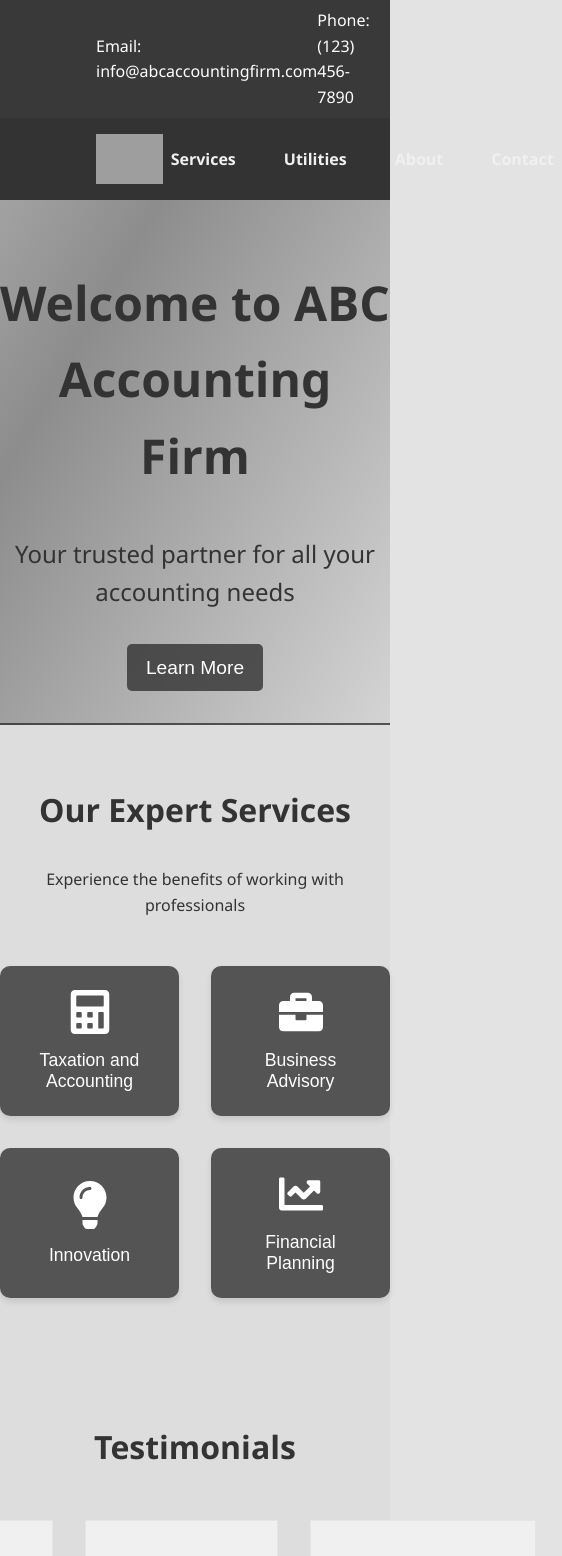
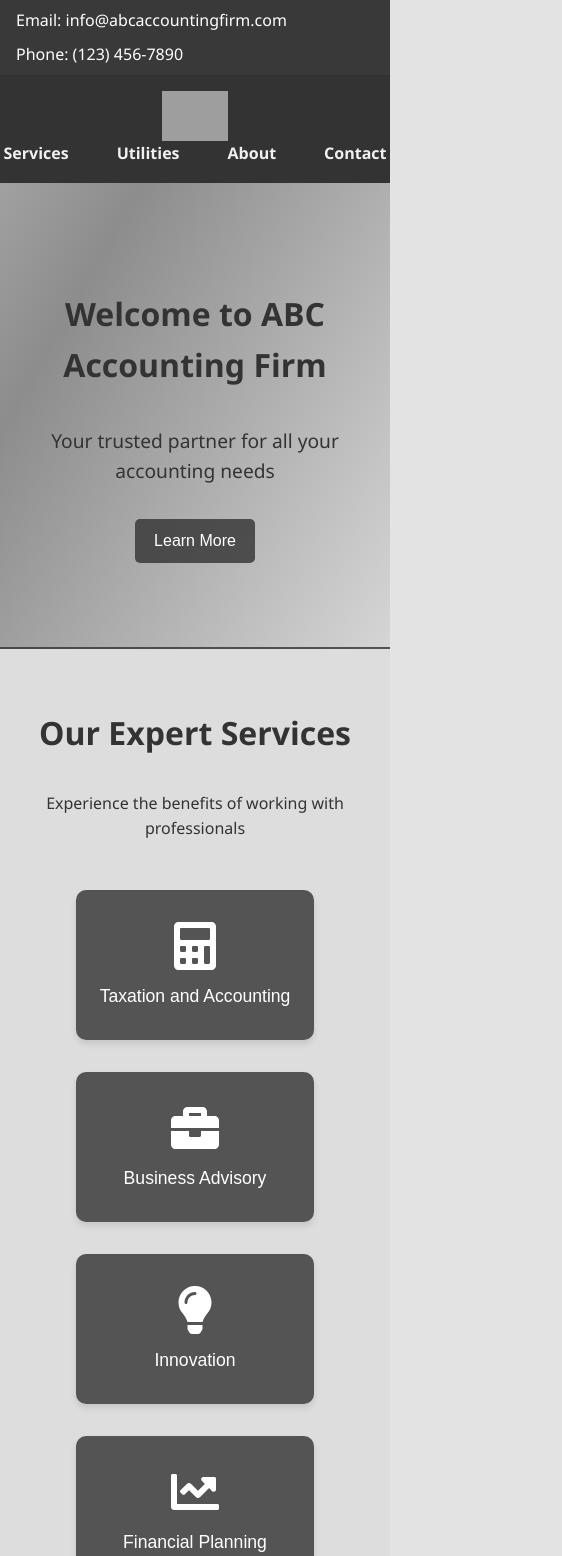
Before and after one commit to Hongsblash/super-duper-chainsaw, a React (Create React App) app: page / in a window 390 px wide. Shown: the top 1556 px of the page, 562 px wide, since content can reach past the window. Built offline with nearby package versions, Linux system fonts and the light colour scheme; grey boxes are pictures that could not be loaded.

Commit message:
Added mobile compatibility

```diff
--- a/src/components/Footer.css
+++ b/src/components/Footer.css
@@ -75,8 +75,6 @@
   transform: scaleX(1);
 }
 
-/* Social media icons */
-
 .footer-social a {
   display: flex;
   align-items: center;
@@ -88,11 +86,51 @@
   font-family: 'Material Icons';
 }
 
-/* Copyright */
-
 .footer-copyright {
   grid-column: span 4;
   text-align: center;
   margin-top: 1rem;
   opacity: 0.8;
 }
+
+/*--------- Mobile Compatibility ---------*/
+
+@media (max-width: 768px) {
+  .footer {
+    display: flex;
+    flex-direction: column;
+    align-items: center;
+    gap: 1rem;
+  }
+
+  .footer-contact {
+    order: -1;
+    width: 100%;
+    text-align: center;
+    border-bottom: 1px solid white;
+    padding-bottom: 0.5rem;
+    margin-bottom: 2rem;
+  }
+
+  .footer-logo {
+    display: none;
+  }
+
+  .footer-links {
+    display: grid;
+    grid-template-columns: 1fr 1fr 1fr;
+    gap: 0.5rem;
+    margin-bottom: 1rem;
+  }
+
+  .footer-social {
+    display: flex;
+    flex-direction: row;
+    justify-content: center;
+    gap: 1rem;
+  }
+
+  .footer-copyright {
+    margin-top: 0.5rem;
+  }
+}
--- a/src/components/GetInTouchSection.css
+++ b/src/components/GetInTouchSection.css
@@ -30,3 +30,15 @@
   .get-in-touch-section button:hover {
     background-color: rgba(255, 255, 255, 0.2);
   }
+
+  /*--------- Mobile Compatibility   ---------*/
+
+  @media (max-width: 768px) {
+    .get-in-touch-section h2 {
+      font-size: 1.5rem;
+    }
+
+    .get-in-touch-section p {
+      font-size: 1rem;
+    }
+  }
--- a/src/components/LargeHeader.css
+++ b/src/components/LargeHeader.css
@@ -85,3 +85,28 @@
     flex-direction: column;
     gap: 0.5rem;
   }
+
+  /*--------- Mobile Compatibility   ---------*/
+
+  @media (max-width: 600px) {
+    .large-header {
+      flex-direction: column;
+      align-items: center;
+    }
+
+    .large-header .nav-items {
+      margin-top: 1rem;
+      display: flex;
+      flex-direction: column;
+    }
+
+    .large-header .nav-item {
+      margin-right: 0;
+      margin-bottom: 0.5rem;
+    }
+
+    .large-header .dropdown-content {
+      left: 50%;
+      transform: translateX(-50%);
+    }
+  }
--- a/src/components/ServicesSection.css
+++ b/src/components/ServicesSection.css
@@ -55,3 +55,11 @@
   .service-box:hover .service-icon {
     color: rgba(50, 50, 50, 0.8);
   }
+
+  /*--------- Mobile Compatibility   ---------*/
+
+  @media (max-width: 768px) {
+    .services-grid {
+      grid-template-columns: 1fr;
+    }
+  }
--- a/src/components/SmallHeader.css
+++ b/src/components/SmallHeader.css
@@ -19,3 +19,17 @@
     display: flex;
     gap: 1rem; /* Set the gap between the contact information items */
   }
+
+  /*--------- Mobile Compatibility   ---------*/
+
+  @media (max-width: 600px) {
+    .small-header {
+      flex-direction: column;
+      align-items: flex-start;
+      padding-left: 1rem;
+    }
+
+    .contact-info {
+      margin-bottom: 0.5rem;
+    }
+  }
--- a/src/components/TestimonialSection.css
+++ b/src/components/TestimonialSection.css
@@ -43,3 +43,17 @@
   .testimonial-author {
     font-weight: bold;
   }
+
+/*--------- Mobile Compatibility   ---------*/
+
+@media (max-width: 600px) {
+  .testimonials-container {
+    flex-direction: column;
+    align-items: center;
+  }
+
+  .testimonial {
+    margin-bottom: 1rem;
+    max-width: 90%;
+  }
+}
--- a/src/components/WelcomeMessage.css
+++ b/src/components/WelcomeMessage.css
@@ -48,3 +48,19 @@
 .welcome-message button:hover {
   background-color: rgba(50, 50, 50, 1);
 }
+
+/*--------- Mobile Compatibility   ---------*/
+
+@media (max-width: 768px) {
+  .welcome-message h1 {
+    font-size: 2rem;
+  }
+
+  .welcome-message p {
+    font-size: 1.2rem;
+  }
+
+  .welcome-message button {
+    font-size: 1rem;
+  }
+}
```
